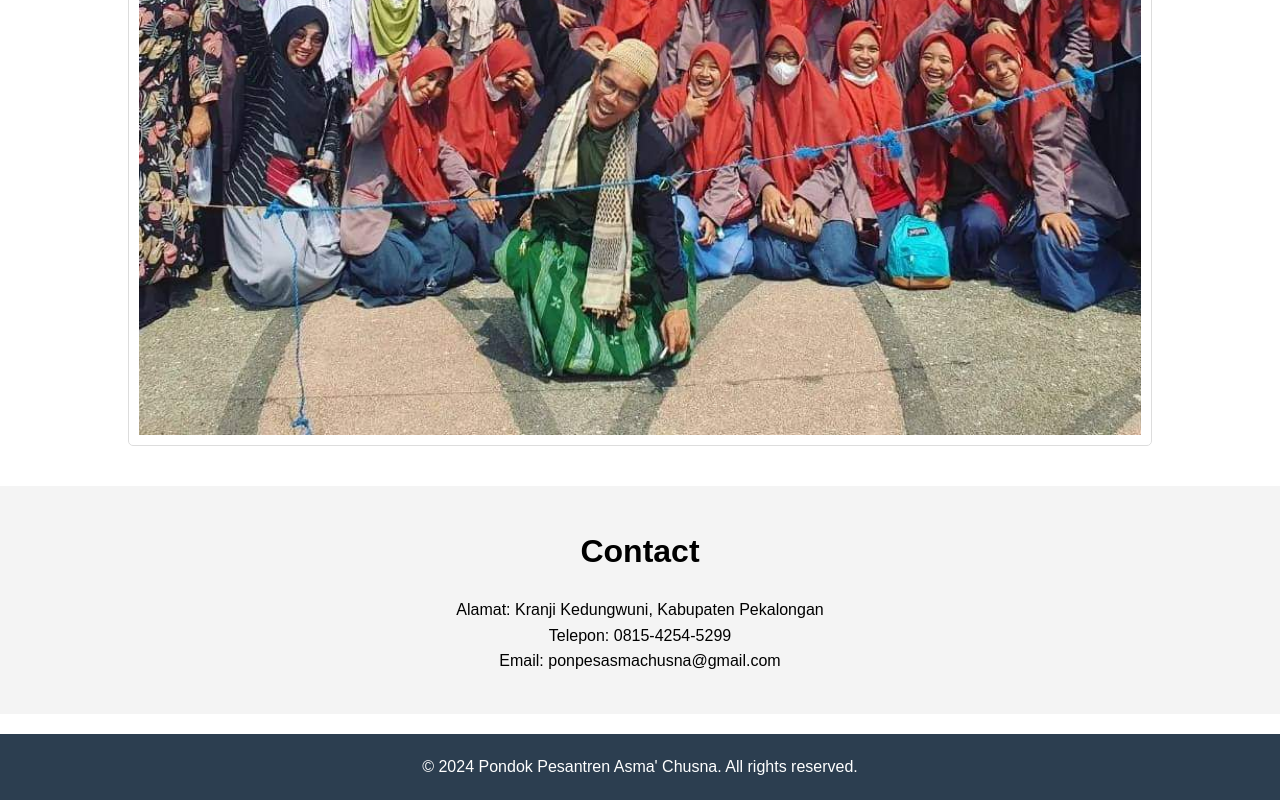
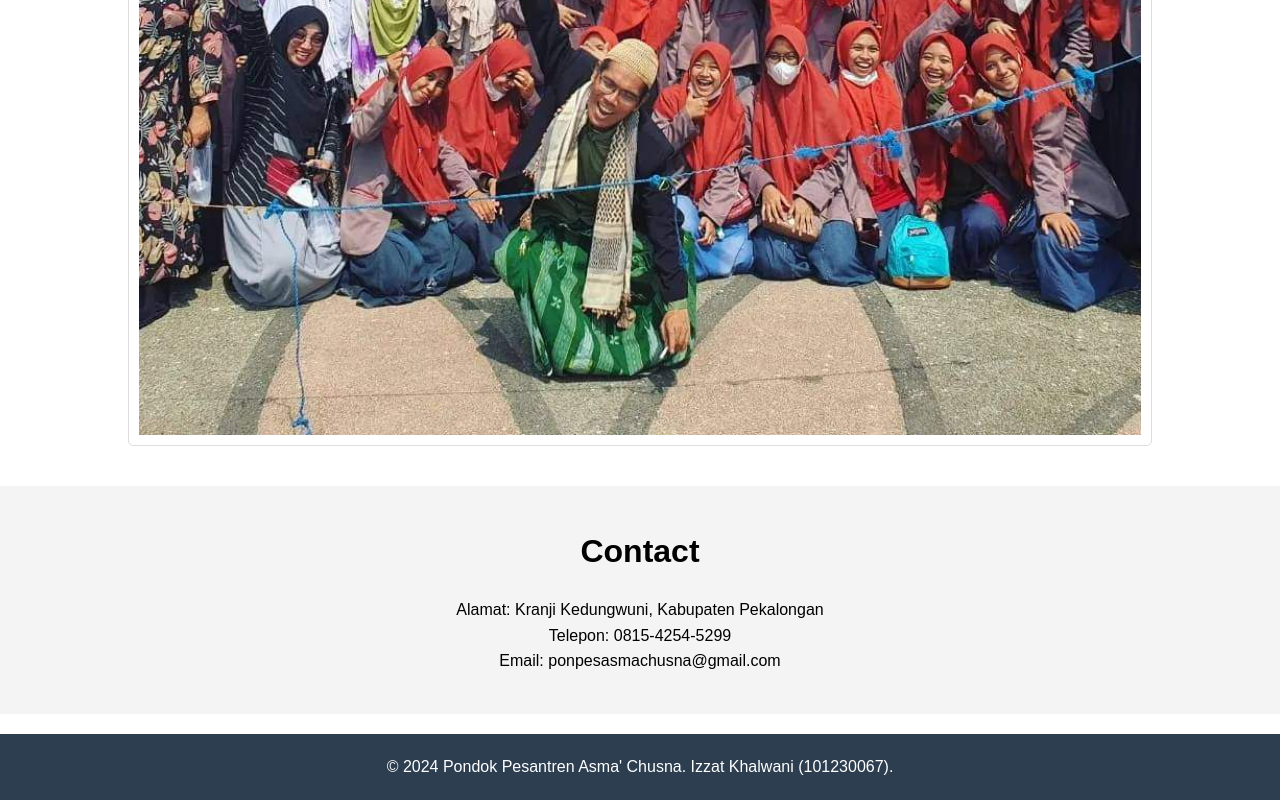
Before and after one commit to ijaaaat/Web-personal, a plain HTML site: page index.html in a window 1280 px wide. Shown: the part 4587-5387 px from the top of the page. Drawn offline with Linux system fonts and the light colour scheme.

Commit message:
index.html

```diff
--- a/index.html
+++ b/index.html
@@ -73,7 +73,7 @@
   <!-- Footer -->
   <footer class="footer">
     <div class="container">
-      <p>&copy; 2024 Pondok Pesantren Asma' Chusna. All rights reserved.</p>
+      <p>&copy; 2024 Pondok Pesantren Asma' Chusna. Izzat Khalwani (101230067).</p>
     </div>
   </footer>
 
```
